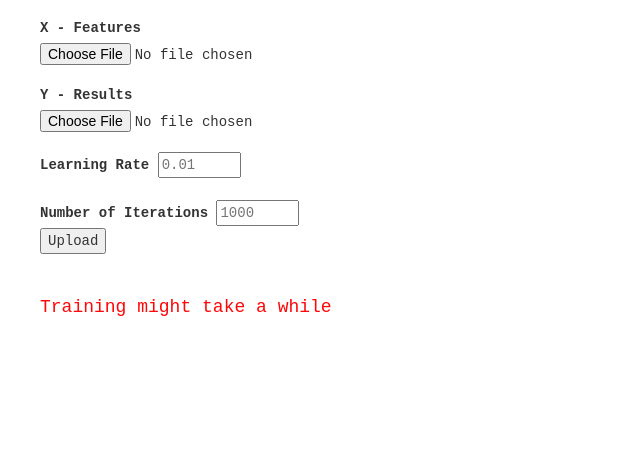
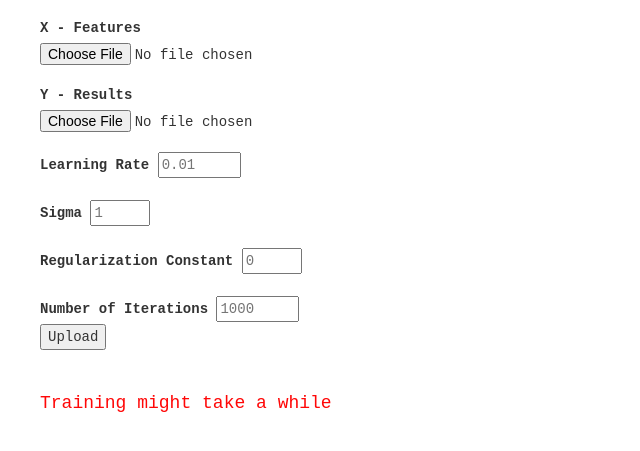
Before and after one commit to codeLAlit/MLGYM, a Django app: page /rbf/train in a window 1280 px wide. Shown: the part 197-648 px from the top of the page, without its empty margins (0-640 px from the left). Run offline with Django 3.2, Linux system fonts and the light colour scheme; a user stored in the database is signed in; some libraries are stand-ins or nearby versions.

Commit message:
Update csv_upload_rbf.html
Added more parameters

```diff
--- a/backend/mlgym1/templates/mlgym1/csv_upload_rbf.html
+++ b/backend/mlgym1/templates/mlgym1/csv_upload_rbf.html
@@ -13,6 +13,14 @@
 	<input type="number" name='learning_rate' id="learning_rate" placeholder="0.01" step="0.001" min="0.001" max="10" required="True">
 	<br>
 	<br>
+	<label for="sigma">Sigma</label>
+	<input type="number" name='sigma' id="sigma" placeholder="1" step="0.01" min="0.001" max="10" required="True">
+	<br>
+	<br>
+	<label for="regularisation_constant">Regularization Constant</label>
+	<input type="number" name='regularisation_constant' id="regularisation_constant" placeholder="0" step="0.1" min="0" max="30" required="True">
+	<br>
+	<br>
 	<label for="max_iterations">Number of Iterations</label>
 	<input type="number" name='max_iterations' id="max_iterations" placeholder="1000" step="100" min="200" max="100000" required="True">
 	<br>
```
